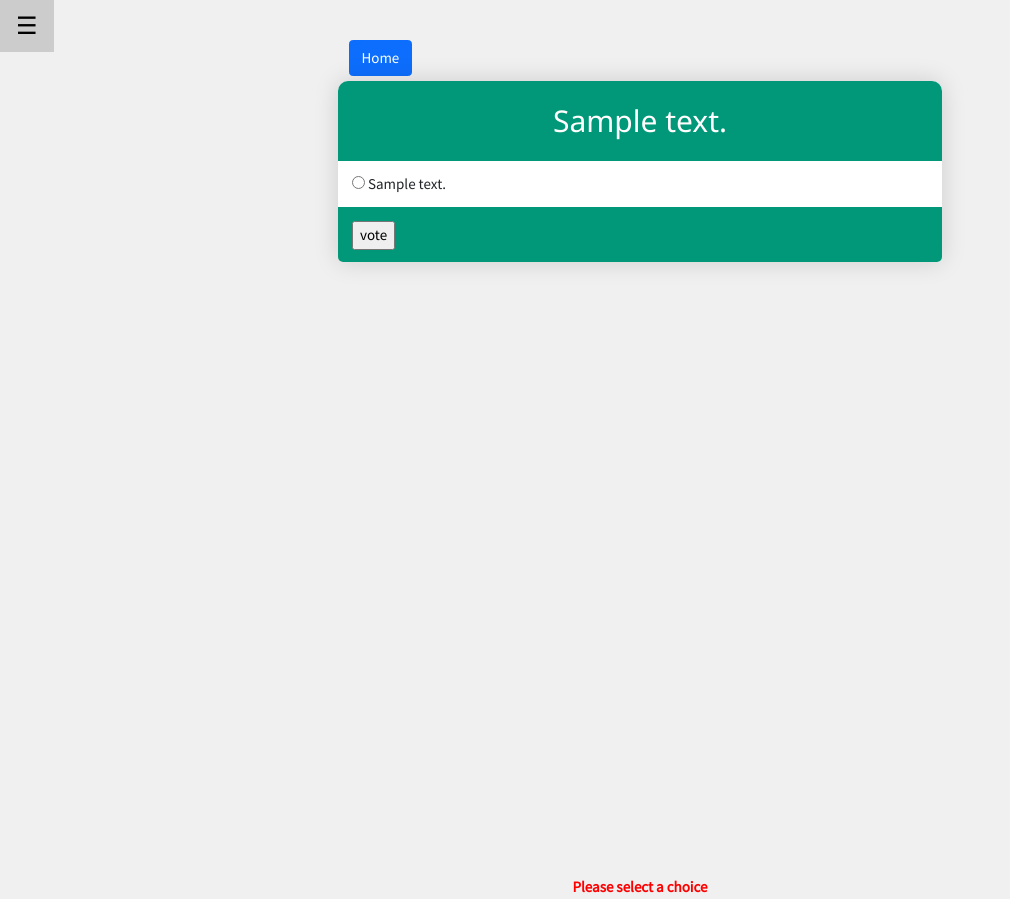
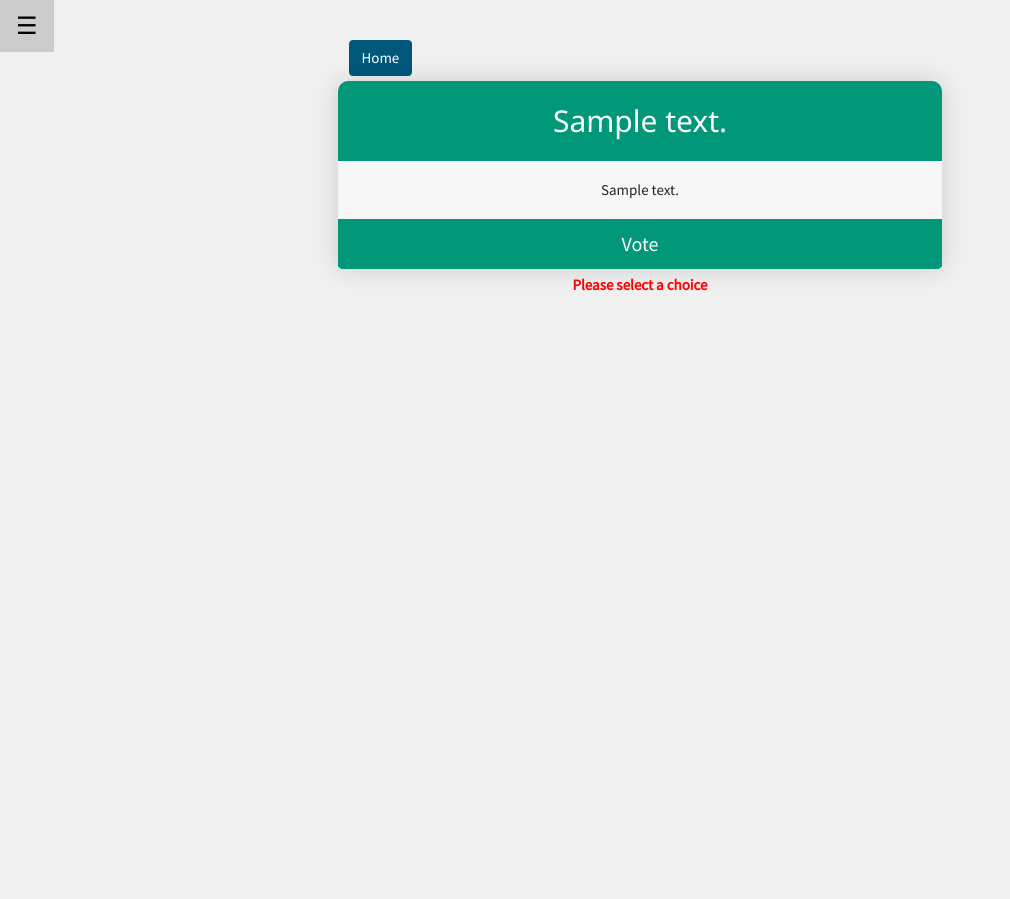
Before and after one commit to tboonma/ku-polls, a Django app: page /1/vote in a window 1280 px wide. Shown: the whole page, without its empty margins (0-1010 px from the left). After the commit the page ends 291 px from the top, so only its background shows below. Run offline with Django 3.2, Linux system fonts and the light colour scheme; tables that the repository leaves empty hold one stand-in row (values such as "Sample post"); some libraries are stand-ins or nearby versions.

Commit message:
Edit UI for question which has no choice

```diff
--- a/polls/templates/polls/details.html
+++ b/polls/templates/polls/details.html
@@ -7,33 +7,40 @@
 {% block main_content %}
     <div class="d-flex align-items-center justify-content-center" style="padding: 40px 20px 0 20px;">
         <div class="row justify-content-between w-50">
-            <div class="col-6"><a class="home-btn btn btn-primary" href="/" role="button">Home</a></div>
+            <div class="col-6"><a class="vote-btn back-btn btn btn-primary" href="/" role="button"><span>Home</span></a></div>
         </div>
     </div>
-    <div>
-    <div class="d-flex flex-column min-vh-100 align-items-center" style="padding: 0 20px 0 20px;">
+    <div class="d-flex flex-column align-items-center" style="padding: 0 20px 0 20px;">
         <table class="content-table w-50 submit-table" style="background-color: white;">
         <thead>
             <tr>
                 <th class="text-center"><h2>{{ question.question_text }}</h2></th>
             </tr>
         </thead>
+        <form action="{% url 'polls:vote' question.id %}" method="post">
         <tbody>
-        <form action="{% url 'polls:vote' question.id %}" method="post">
             {% csrf_token %}
             {% for choice in question.choice_set.all %}
-                <tr style="background-color: white;"><td>
-                <input type="radio" name="choice" id="choice{{ forloop.counter }}" value="{{ choice.id }}"/>
-                <label for="choice{{ forloop.counter }}">{{ choice.choice_text }}</label>
+                <tr style="background-color: #f7f7f7; border-bottom: 0;"><td style="padding: 5px">
+                    <label class="vote-labl" for="choice{{ forloop.counter }}">
+                        <input type="radio" name="choice" id="choice{{ forloop.counter }}" value="{{ choice.id }}"/>
+                        <div><div>{{ choice.choice_text }}</div></div>
+                    </label>
                 </td></tr>
             {% endfor %}
         </tbody>
         <tfoot>
-            <tr class="submit-cell"><td>
-            <input type="submit" value="vote"/>
-            </td></tr>
+            {% if not question.choice_set.all %}
+                <tr><td style="padding: 0;">
+                    <div class="submit-btn text-center">No choice created for this poll</div>
+                </td></tr>
+            {% else %}
+                <tr><td style="padding: 0;">
+                <input class="submit-btn" type="submit" value="Vote"/>
+                </td></tr>
+            {% endif %}
+        </tfoot>
         </form>
-        </tfoot>
         </table>
     </div>
         {% if error_message %}
```
